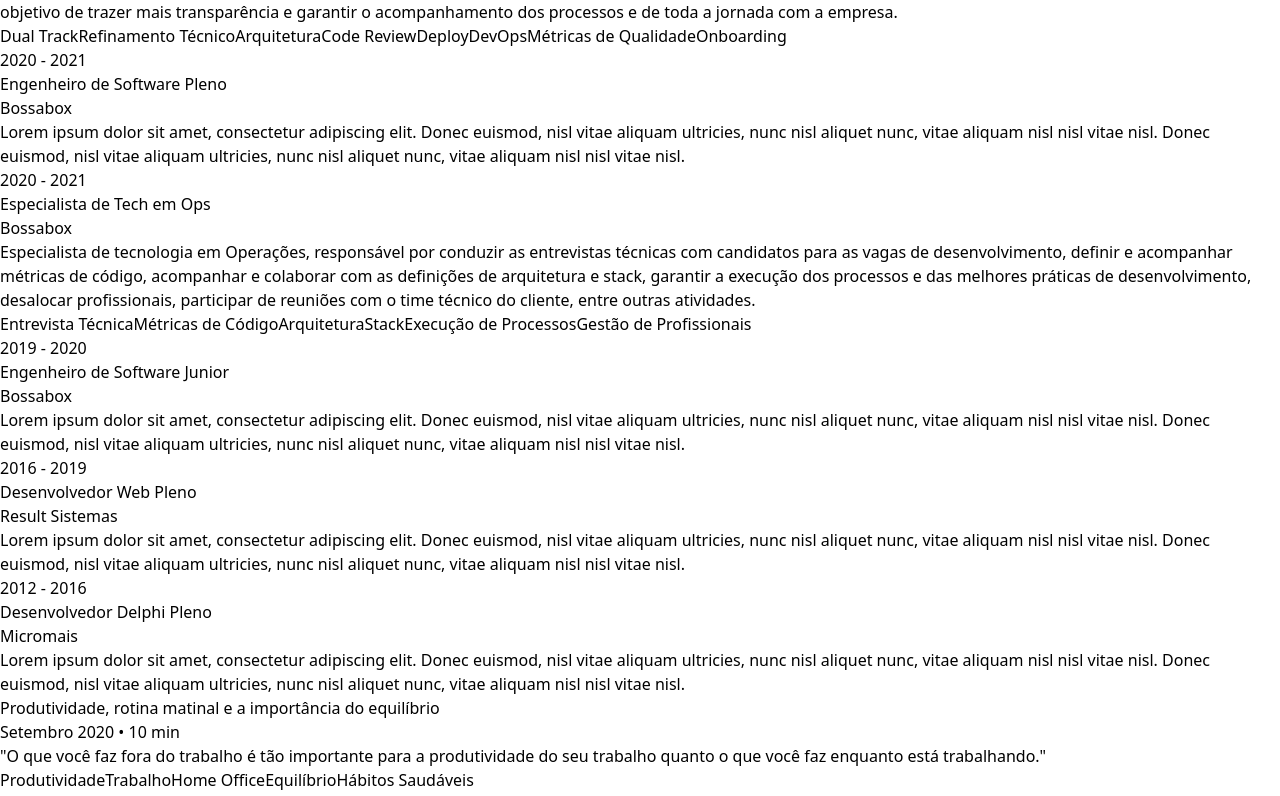
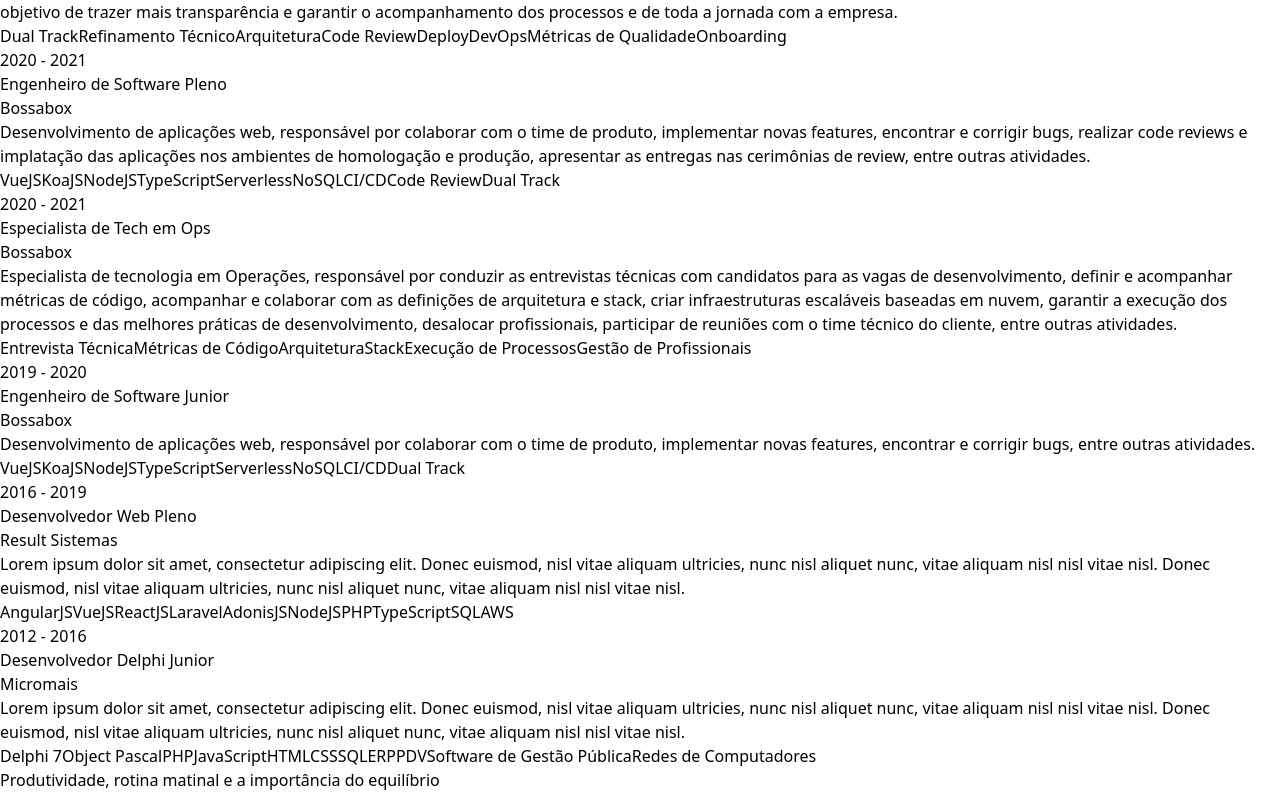
Before and after one commit to danjsillva/danjsillva.github.io, a React (Vite) app: page / in a window 1280 px wide. Shown: the part 2184-2980 px from the top of the page. Built offline with nearby package versions, Linux system fonts and the light colour scheme.

Commit message:
feat: added timeline information

```diff
--- a/src/components/timeline.tsx
+++ b/src/components/timeline.tsx
@@ -30,34 +30,69 @@
       description:
         "Liderança técnica de times de desenvolvimento, sendo responsável por entender as demandas dos times de produto, refinar tecnicamente as histórias, definir a arquitetura de novas features, garantir a execução dos processos e das melhores práticas de desenvolvimento, realizar code reviews e implatação das aplicações nos ambientes de homologação e produção, definir e acompanhar métricas de qualidade de código, realizar o onboarding de novos membros, entre outras atividades. As entregas de maior valor e impacto foram o desenvolvimento da feature de pagamentos da plataforma da empresa e um novo produto, focado nos clientes, com o objetivo de trazer mais transparência e garantir o acompanhamento dos processos e de toda a jornada com a empresa.",
       type: "work",
-      tags: ["Dual Track", "Refinamento Técnico", "Arquitetura", "Code Review", "Deploy", "DevOps", "Métricas de Qualidade", "Onboarding"],
+      tags: [
+        "Dual Track",
+        "Refinamento Técnico",
+        "Arquitetura",
+        "Code Review",
+        "Deploy",
+        "DevOps",
+        "Métricas de Qualidade",
+        "Onboarding",
+      ],
     },
     {
       title: "Engenheiro de Software Pleno",
       location: "Bossabox",
       date: "2020 - 2021",
       description:
-        "Lorem ipsum dolor sit amet, consectetur adipiscing elit. Donec euismod, nisl vitae aliquam ultricies, nunc nisl aliquet nunc, vitae aliquam nisl nisl vitae nisl. Donec euismod, nisl vitae aliquam ultricies, nunc nisl aliquet nunc, vitae aliquam nisl nisl vitae nisl.",
+        "Desenvolvimento de aplicações web, responsável por colaborar com o time de produto, implementar novas features, encontrar e corrigir bugs, realizar code reviews e implatação das aplicações nos ambientes de homologação e produção, apresentar as entregas nas cerimônias de review, entre outras atividades.",
       type: "work",
-      tags: [],
+      tags: [
+        "VueJS",
+        "KoaJS",
+        "NodeJS",
+        "TypeScript",
+        "Serverless",
+        "NoSQL",
+        "CI/CD",
+        "Code Review",
+        "Dual Track",
+      ],
     },
     {
       title: "Especialista de Tech em Ops",
       location: "Bossabox",
       date: "2020 - 2021",
       description:
-        "Especialista de tecnologia em Operações, responsável por conduzir as entrevistas técnicas com candidatos para as vagas de desenvolvimento, definir e acompanhar métricas de código, acompanhar e colaborar com as definições de arquitetura e stack, garantir a execução dos processos e das melhores práticas de desenvolvimento, desalocar profissionais, participar de reuniões com o time técnico do cliente, entre outras atividades.",
+        "Especialista de tecnologia em Operações, responsável por conduzir as entrevistas técnicas com candidatos para as vagas de desenvolvimento, definir e acompanhar métricas de código, acompanhar e colaborar com as definições de arquitetura e stack, criar infraestruturas escaláveis baseadas em nuvem, garantir a execução dos processos e das melhores práticas de desenvolvimento, desalocar profissionais, participar de reuniões com o time técnico do cliente, entre outras atividades.",
       type: "work",
-      tags: ["Entrevista Técnica", "Métricas de Código", "Arquitetura", "Stack", "Execução de Processos", "Gestão de Profissionais"],
+      tags: [
+        "Entrevista Técnica",
+        "Métricas de Código",
+        "Arquitetura",
+        "Stack",
+        "Execução de Processos",
+        "Gestão de Profissionais",
+      ],
     },
     {
       title: "Engenheiro de Software Junior",
       location: "Bossabox",
       date: "2019 - 2020",
       description:
-        "Lorem ipsum dolor sit amet, consectetur adipiscing elit. Donec euismod, nisl vitae aliquam ultricies, nunc nisl aliquet nunc, vitae aliquam nisl nisl vitae nisl. Donec euismod, nisl vitae aliquam ultricies, nunc nisl aliquet nunc, vitae aliquam nisl nisl vitae nisl.",
+        "Desenvolvimento de aplicações web, responsável por colaborar com o time de produto, implementar novas features, encontrar e corrigir bugs, entre outras atividades.",
       type: "work",
-      tags: [],
+      tags: [
+        "VueJS",
+        "KoaJS",
+        "NodeJS",
+        "TypeScript",
+        "Serverless",
+        "NoSQL",
+        "CI/CD",
+        "Dual Track",
+      ],
     },
     {
       title: "Desenvolvedor Web Pleno",
@@ -66,16 +101,39 @@
       description:
         "Lorem ipsum dolor sit amet, consectetur adipiscing elit. Donec euismod, nisl vitae aliquam ultricies, nunc nisl aliquet nunc, vitae aliquam nisl nisl vitae nisl. Donec euismod, nisl vitae aliquam ultricies, nunc nisl aliquet nunc, vitae aliquam nisl nisl vitae nisl.",
       type: "work",
-      tags: [],
+      tags: [
+        "AngularJS",
+        "VueJS",
+        "ReactJS",
+        "Laravel",
+        "AdonisJS",
+        "NodeJS",
+        "PHP",
+        "TypeScript",
+        "SQL",
+        "AWS",
+      ],
     },
     {
-      title: "Desenvolvedor Delphi Pleno",
+      title: "Desenvolvedor Delphi Junior",
       location: "Micromais",
       date: "2012 - 2016",
       description:
         "Lorem ipsum dolor sit amet, consectetur adipiscing elit. Donec euismod, nisl vitae aliquam ultricies, nunc nisl aliquet nunc, vitae aliquam nisl nisl vitae nisl. Donec euismod, nisl vitae aliquam ultricies, nunc nisl aliquet nunc, vitae aliquam nisl nisl vitae nisl.",
       type: "work",
-      tags: [],
+      tags: [
+        "Delphi 7",
+        "Object Pascal",
+        "PHP",
+        "JavaScript",
+        "HTML",
+        "CSS",
+        "SQL",
+        "ERP",
+        "PDV",
+        "Software de Gestão Pública",
+        "Redes de Computadores",
+      ],
     },
   ];
 
```
